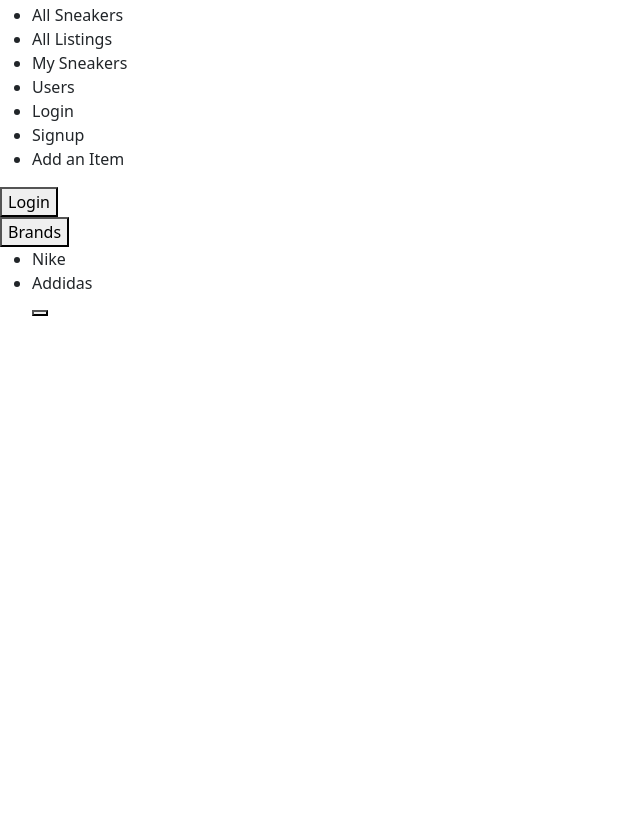
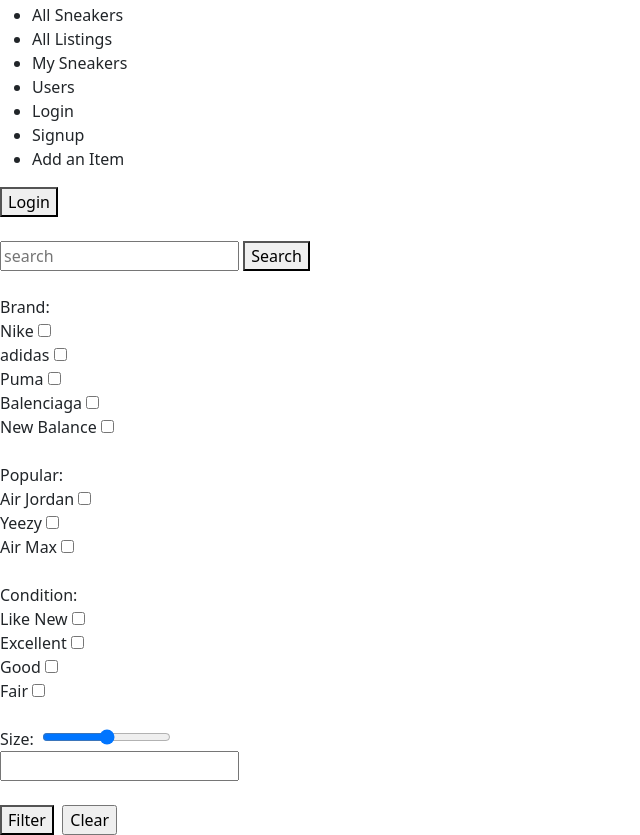
Before and after one commit to joash9500/Sneakers, a website: page client/index.html in a window 1280 px wide. Shown: the part 53-888 px from the top of the page, without its empty margins (0-640 px from the left). Before the commit the page ends 800 px from the top, so only its background shows below. Drawn offline with nearby package versions, Linux system fonts and the light colour scheme; no server answers.

Commit message:
filter html

```diff
--- a/client/index.html
+++ b/client/index.html
@@ -32,7 +32,6 @@
     </nav>
 
     <section id="side-bar"  style="display: none">
-        side bar placeholder
 
     </section>
 
--- a/client/js/components/sneakersList.js
+++ b/client/js/components/sneakersList.js
@@ -3,15 +3,52 @@
 function renderFilter() {
     console.log('running')
     const filterMenu = document.querySelector('#side-bar')
+    const searchForm = document.createElement('form')
+    const filterForm  = document.createElement('form')
     filterMenu.style.display = 'inline-block'
-    filterMenu.innerHTML = `
-        <button onclick="" class="dropdown-brands">Brands</button>
-        <ul id="filters">
-            <li id="nike">Nike</li>
-            <li id="addidas">Addidas</li>
-            <button></button>
-        </ul>
+    searchForm.innerHTML = `
+        <label for="search"></label><br>
+        <input type="text" name="name" placeholder="search">
+        <button>Search</button>
     `
+    filterForm.innerHTML = `
+    <br> Brand: <br>
+    <label for="brand">Nike</label>
+    <input type="checkbox" name="nike"><br>
+    <label for="brand">adidas</label>
+    <input type="checkbox" name="adidas"><br>
+    <label for="brand">Puma</label>
+    <input type="checkbox" name="puma"><br>
+    <label for="brand">Balenciaga</label>
+    <input type="checkbox" name="balenciaga"><br>
+    <label for="brand">New Balance</label>
+    <input type="checkbox" name="new-balance"><br><br>
+    Popular:<br>
+    <label for="popular">Air Jordan</label>
+    <input type="checkbox" name="air-jordan"><br>
+    <label for="popular">Yeezy</label>
+    <input type="checkbox" name="Yeezy"><br>
+    <label for="popular">Air Max</label>
+    <input type="checkbox" name="air-max"><br><br>
+    Condition: <br>
+    <label for="condition">Like New</label>
+    <input type="checkbox" name="Like-New"><br>
+    <label for="condition">Excellent</label>
+    <input type="checkbox" name="excellent"><br>
+    <label for="condition">Good</label>
+    <input type="checkbox" name="Good"><br>
+    <label for="condition">Fair</label>
+    <input type="checkbox" name="fair"><br> <br>
+    Size:
+    <label for="size"></label>
+    <input type="range" id="send" min="0" max="15" step='0.5' oninput="result.value = send.value"name="size"><br>
+    <input type="text" id="result" value=""> <br> <br>
+    <button>Filter</button>
+    <label for="clear"></label>
+    <input type="reset" value="Clear" name="clear"><br>
+    `
+    filterMenu.appendChild(searchForm)
+    filterMenu.appendChild(filterForm)
 }
 
 function renderSneakers() {
@@ -36,7 +73,7 @@
             <img src="${sneakers[index].image_path}">
             Condition: ${sneakers[index].condition}
             `
-            page.appendChild(sneakerItem)
+                page.appendChild(sneakerItem)
             }
 
         });
```
Also changed, not shown: client/js/components/filter.js (deleted).
